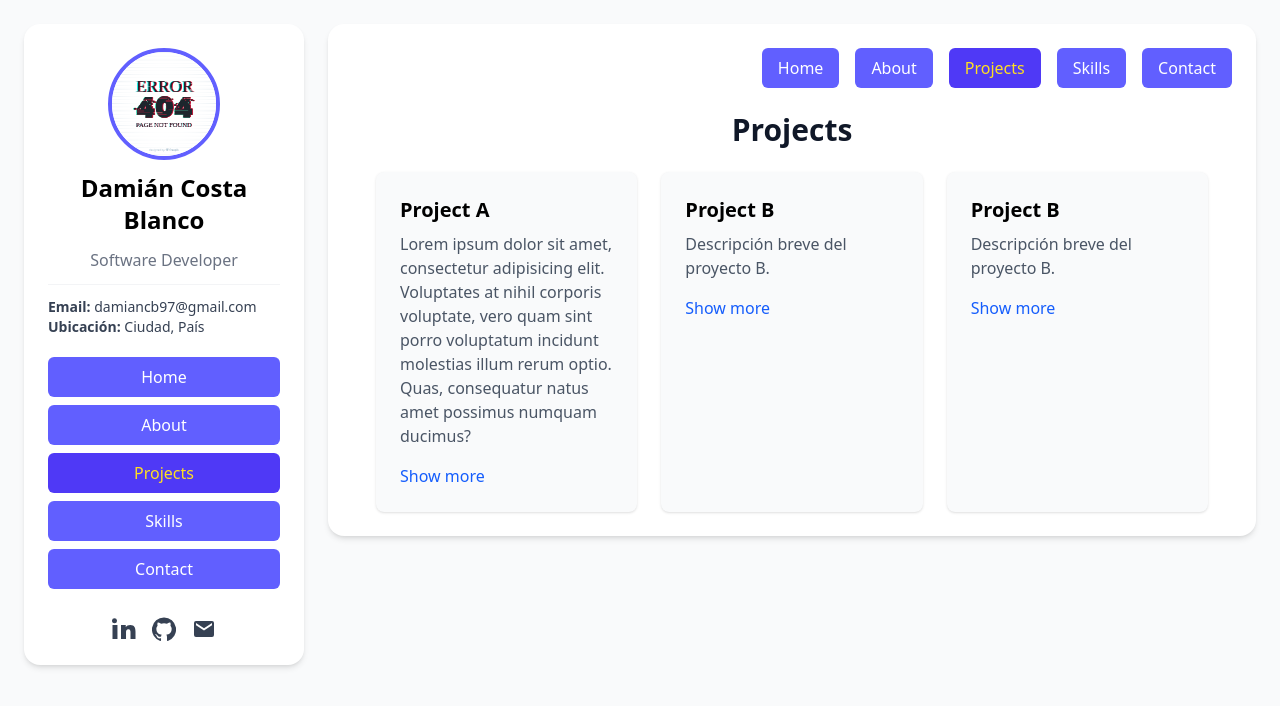
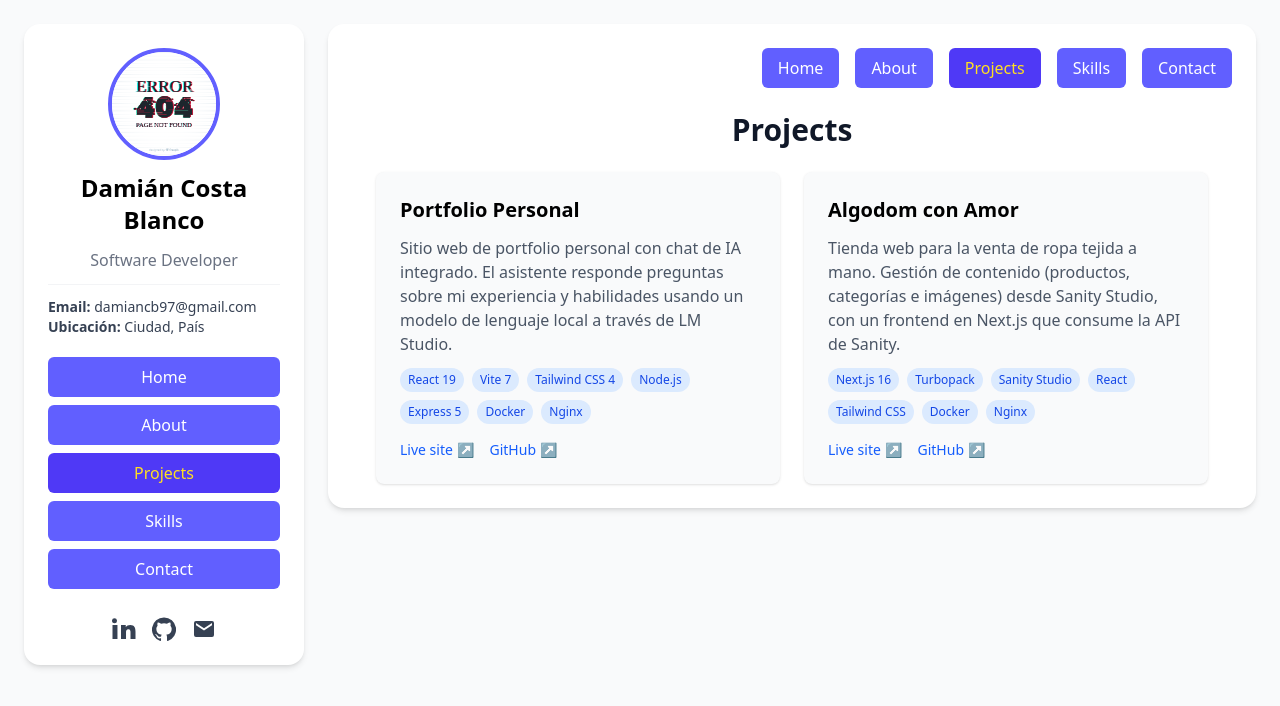
Before and after one commit to Damiancb97/portfolio, a React (Vite) app: page /projects in a window 1280 px wide. Shown: the top 706 px of the page. Built offline with nearby package versions, Linux system fonts and the light colour scheme.

Commit message:
Generate readme and update page projects

```diff
--- a/src/sections/Projects/Projects.jsx
+++ b/src/sections/Projects/Projects.jsx
@@ -1,28 +1,49 @@
+const projects = [
+  {
+    name: "Portfolio Personal",
+    description:
+      "Sitio web de portfolio personal con chat de IA integrado. El asistente responde preguntas sobre mi experiencia y habilidades usando un modelo de lenguaje local a través de LM Studio.",
+    techs: ["React 19", "Vite 7", "Tailwind CSS 4", "Node.js", "Express 5", "Docker", "Nginx"],
+    live: "https://damiancb.com",
+    github: "https://github.com/damiancb97/portfolio",
+  },
+  {
+    name: "Algodom con Amor",
+    description:
+      "Tienda web para la venta de ropa tejida a mano. Gestión de contenido (productos, categorías e imágenes) desde Sanity Studio, con un frontend en Next.js que consume la API de Sanity.",
+    techs: ["Next.js 16", "Turbopack", "Sanity Studio", "React", "Tailwind CSS", "Docker", "Nginx"],
+    live: "https://algodomconamor.damiancb.com",
+    github: "https://github.com/damiancb97/algodomconamor",
+  },
+]
+
 function Projects() {
   return (
     <section id="projects" className="">
       <div className="w-full max-w-none px-6">
         <h2 className="text-3xl font-bold mb-6 text-center">Projects</h2>
-        <div className="grid gap-6 grid-cols-[repeat(auto-fit,minmax(30%,1fr))]">
-          {/* ...existing code... */}
-          <article className="p-6 bg-gray-50 rounded-lg shadow-sm">
-            <h3 className="text-xl font-semibold mb-2 text-black">Project A</h3>
-            <p className="text-gray-600">Lorem ipsum dolor sit amet, consectetur adipisicing elit. Voluptates at nihil corporis voluptate, vero quam sint porro voluptatum incidunt molestias illum rerum optio. Quas, consequatur natus amet possimus numquam ducimus?</p>
-            <a href="#" className="mt-4 inline-block text-blue-600 hover:underline">Show more</a>
-          </article>
-
-          <article className="p-6 bg-gray-50 rounded-lg shadow-sm">
-            <h3 className="text-xl font-semibold mb-2 text-black">Project B</h3>
-            <p className="text-gray-600">Descripción breve del proyecto B.</p>
-            <a href="#" className="mt-4 inline-block text-blue-600 hover:underline">Show more</a>
-          </article>
-
-          <article className="p-6 bg-gray-50 rounded-lg shadow-sm">
-            <h3 className="text-xl font-semibold mb-2 text-black">Project B</h3>
-            <p className="text-gray-600">Descripción breve del proyecto B.</p>
-            <a href="#" className="mt-4 inline-block text-blue-600 hover:underline">Show more</a>
-          </article>
-          {/* ...existing code... */}
+        <div className="grid gap-6 grid-cols-[repeat(auto-fit,minmax(300px,1fr))]">
+          {projects.map((project) => (
+            <article key={project.name} className="p-6 bg-gray-50 rounded-lg shadow-sm flex flex-col gap-3">
+              <h3 className="text-xl font-semibold text-black">{project.name}</h3>
+              <p className="text-gray-600 flex-1">{project.description}</p>
+              <div className="flex flex-wrap gap-2">
+                {project.techs.map((tech) => (
+                  <span key={tech} className="text-xs font-medium px-2 py-1 bg-blue-100 text-blue-700 rounded-full">
+                    {tech}
+                  </span>
+                ))}
+              </div>
+              <div className="flex gap-4 mt-1">
+                <a href={project.live} target="_blank" rel="noopener noreferrer" className="text-blue-600 hover:underline text-sm">
+                  Live site ↗
+                </a>
+                <a href={project.github} target="_blank" rel="noopener noreferrer" className="text-blue-600 hover:underline text-sm">
+                  GitHub ↗
+                </a>
+              </div>
+            </article>
+          ))}
         </div>
       </div>
     </section>
```
Also changed, not shown: 1 other file (tests, documents, lock files or other folders).
